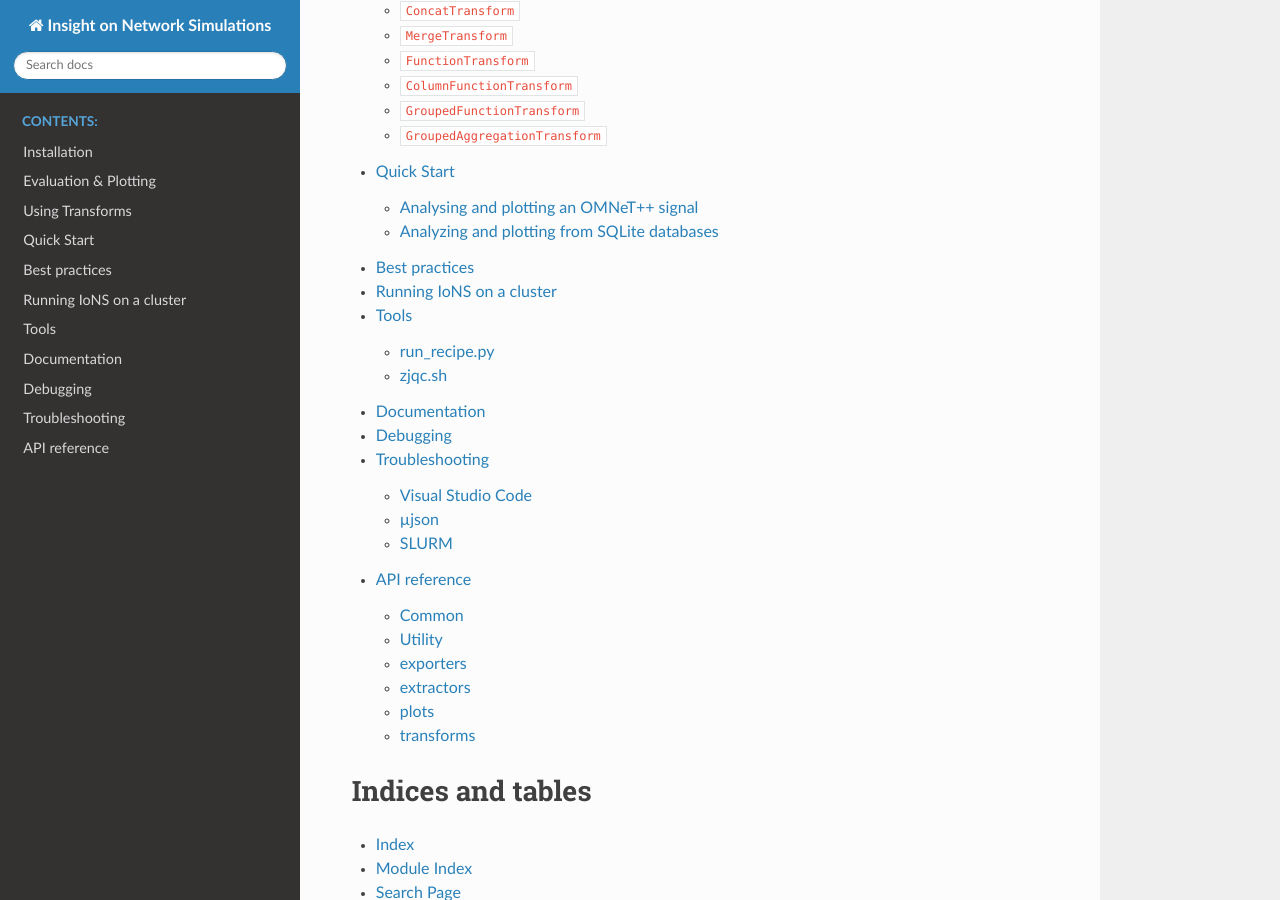
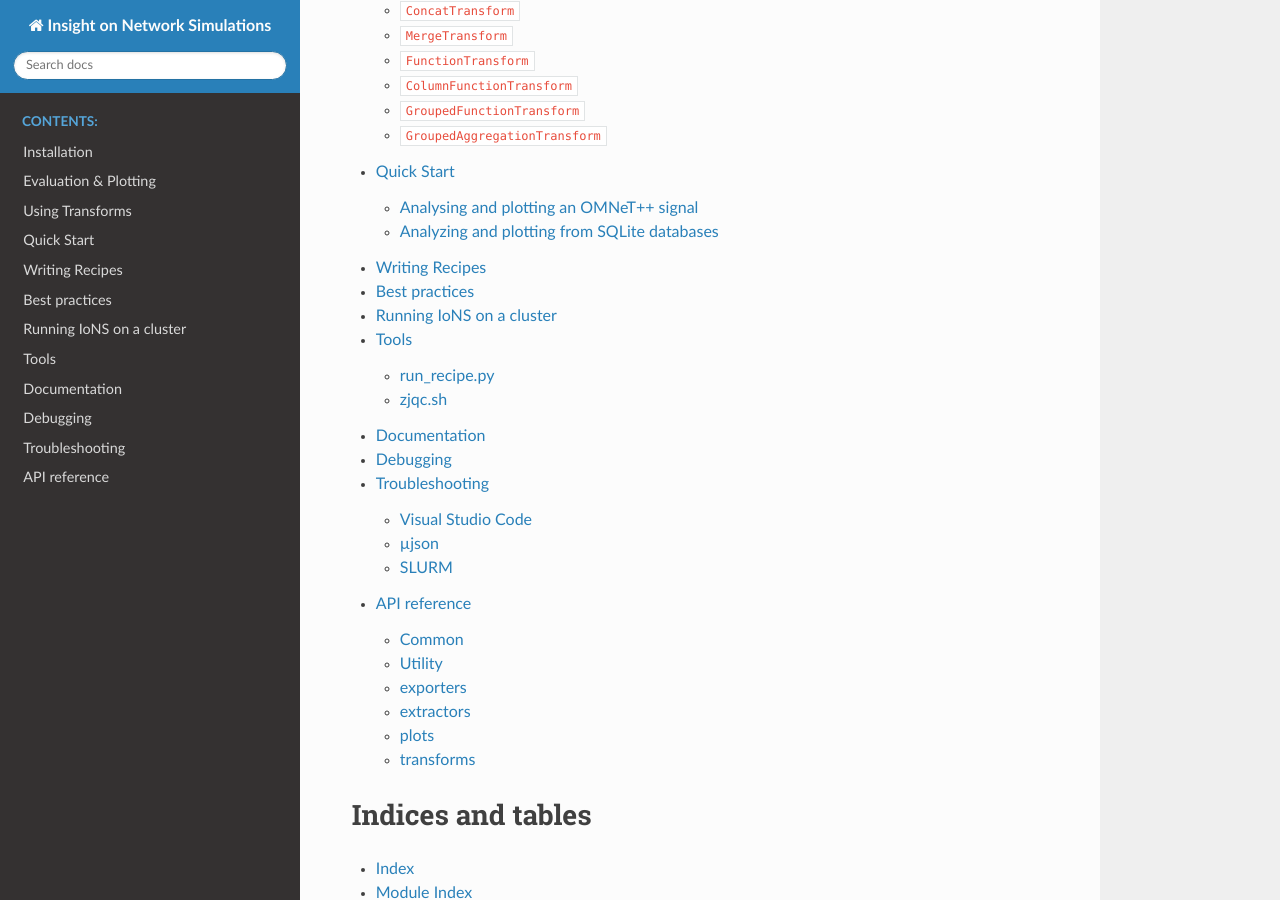
Before and after one commit to ibr-cm/ions, a Sphinx documentation site: the page built from docs/source/index.rst, in a window 1280 px wide and 900 px high, scrolled down 534 px. Built offline with Sphinx 7.4.7 and the Read the Docs theme 2.0.0, drawn with Linux system fonts in a browser that asks for light colours; pages that are not in the unit, such as notebooks, are missing from menus.

Commit message:
docs: add the documentation about how to write recipes to the index

```diff
--- a/docs/source/index.rst
+++ b/docs/source/index.rst
@@ -17,6 +17,7 @@ IoNS is a tool for generating plots from large amounts of data for evaluation pu
     using_transforms.md
 
     quickstart.md
+    writing_recipes.md
     best_practices.md
     cluster_managment.md
     tools.md
```
